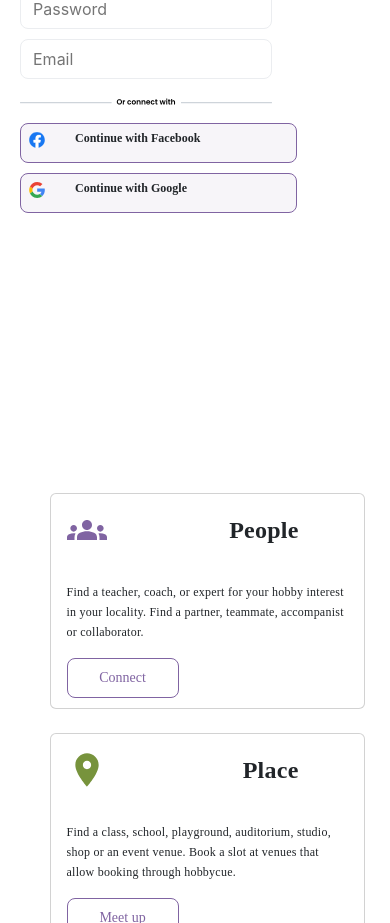
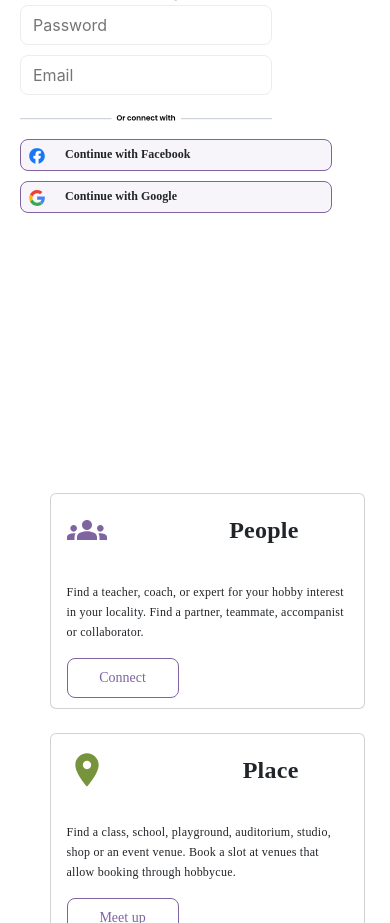
Before and after one commit to Binamragupta/hobbycue, a React (Create React App) app: page / in a window 390 px wide. Shown: the part 820-1743 px from the top of the page. Built offline with nearby package versions, Linux system fonts and the light colour scheme.

Commit message:
joinin commit

```diff
--- a/src/CSS/Joinin.css
+++ b/src/CSS/Joinin.css
@@ -98,6 +98,7 @@
 @media (max-width:800px){
     .conimg{
         width: 80%;
+        height: 16px;
     }
     .signcontain{
         width:100%;
@@ -107,9 +108,9 @@
     }
     .choosebtn{
         width: 88%;
-        height: 40px;
+        height: 32px;
         border-radius: 8px ;
-        gap: 30px;
+        gap: 20px;
         background: #F7F5F9;
         padding: 8px 10px 8px 8px;
         border: 1px solid #8064A2;
@@ -118,6 +119,8 @@
         font-size: 12px;
         font-weight: 600;
         line-height: 12px;
+        width: 312px;;
+
     }
     .forgetpass{
         width: 80%;
@@ -156,8 +159,9 @@
         line-height: 13px;
         text-align: left;
         color: #6D747A;
+        padding: 10px 0px;
     }
     .strength{
-        display: 0;
+        display: none;
     }
 }
--- a/src/CSS/Signin.css
+++ b/src/CSS/Signin.css
@@ -59,6 +59,7 @@
 @media (max-width:800px){
     .conimg{
         width: 80%;
+        height: 16px;
     }
     .signcontain{
         width:100%;
```
